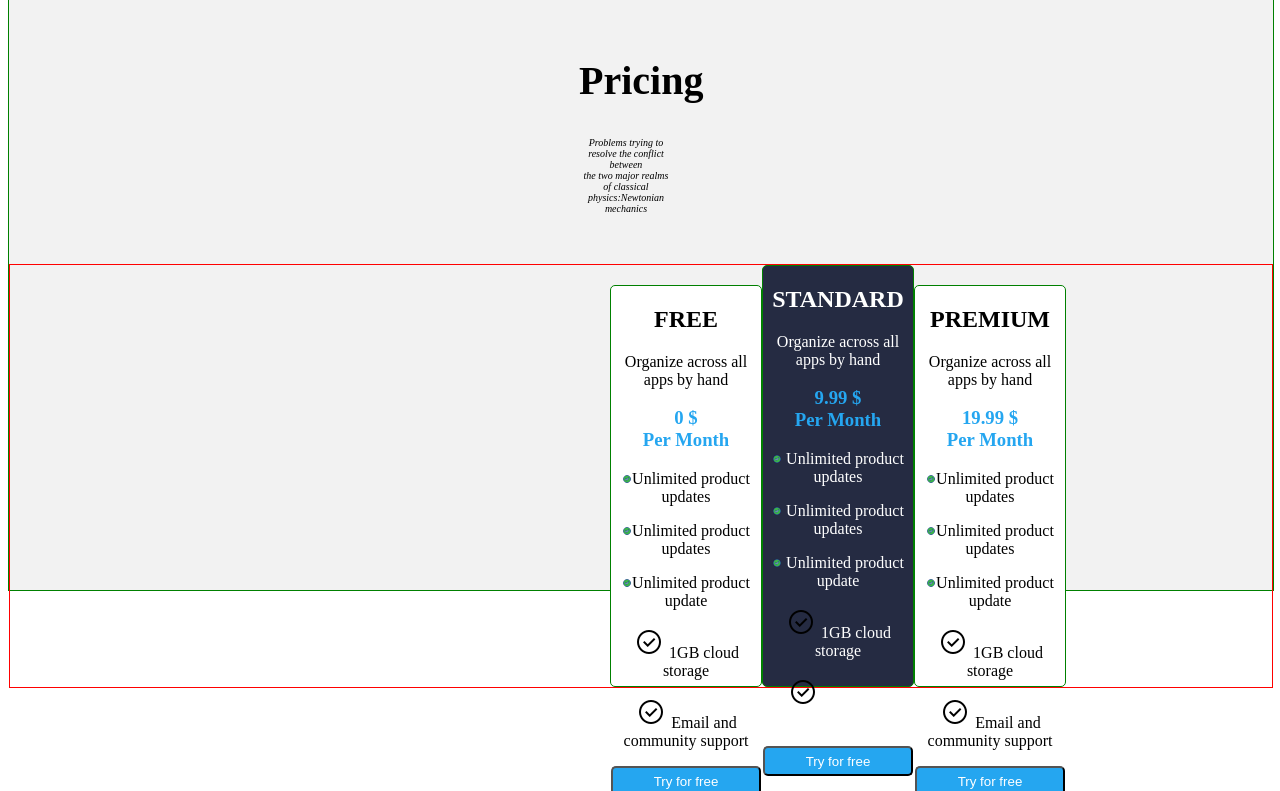
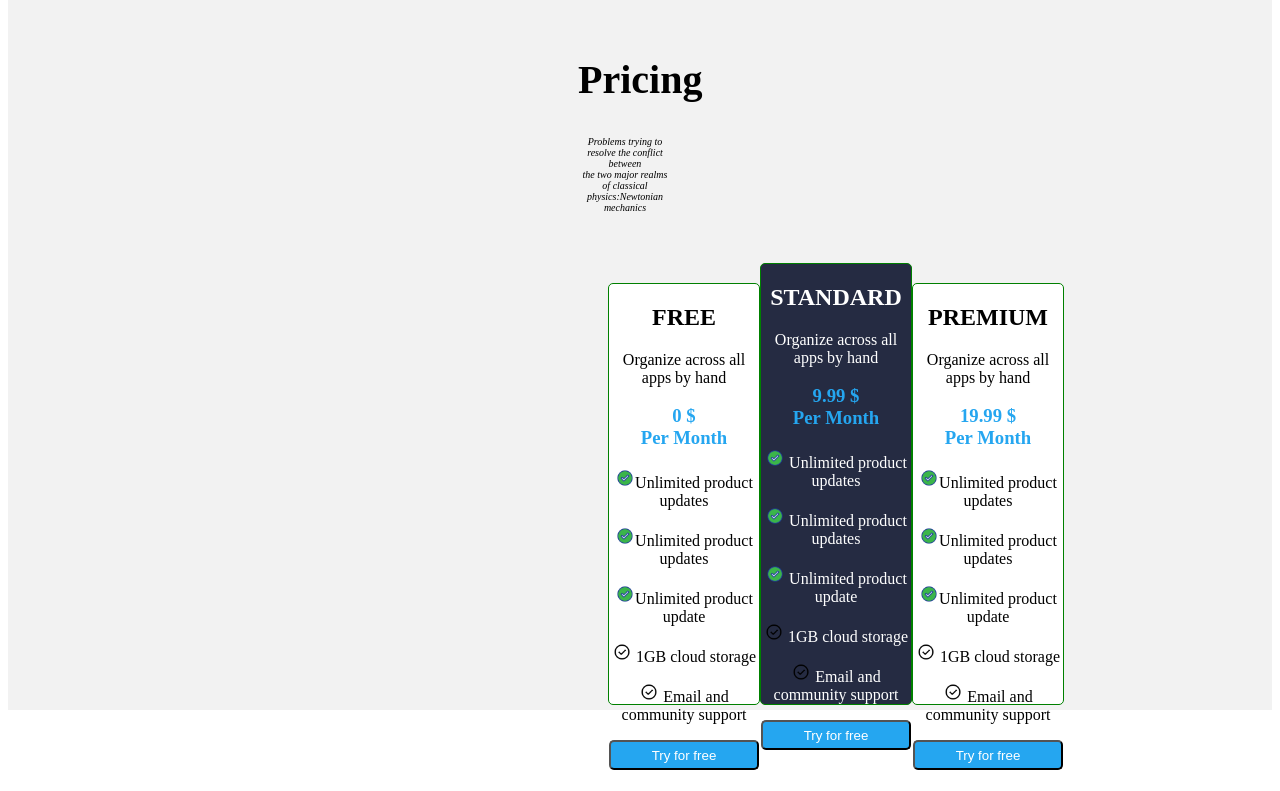
Before and after one commit to Kariuki1976/Insurance-Website, a plain HTML site: page index.html in a window 1280 px wide. Shown: the part 1926-2717 px from the top of the page. After the commit the page ends 2696 px from the top, so only its background shows below. Drawn offline with Linux system fonts and the light colour scheme.

Commit message:
structured,positioned and styled cards 7,8,9

```diff
--- a/style.css
+++ b/style.css
@@ -152,11 +152,11 @@ li{
     font-style: italic;
 }
 .section-4{
-    height: 1400px;
+    height: 1500px;
     width: 100%;
     /* display: inline-flex;
     justify-content: space-around; */
-    border: 1px solid green;
+    /* border: 1px solid green; */
     background-color: rgba(209, 209, 209, 0.288);
 }
 .header{
@@ -260,14 +260,14 @@ li{
 .allcards{
     display: flex;
     justify-content: space-around;
-    border: 1px solid red;
+    /* border: 1px solid red; */
     margin-top: 50px;
 }
 .card7{
     border: 1px solid green;
     border-radius: 5px;
     text-align: center;
-    height: 400px;
+    height: 420px;
     width: 300px;
     background: white;
     margin-left: 600px;
@@ -280,7 +280,7 @@ li{
     border: 1px solid green;
     border-radius: 5px;
     text-align: center;
-    height: 420px;
+    height: 440px;
     width: 300px;
     background: #252B42;
     color: white;
@@ -292,7 +292,7 @@ li{
     border: 1px solid green;
     border-radius: 5px;
     text-align: center;
-    height: 400px;
+    height: 420px;
     width: 300px;
     background: white;
     margin-right: 600px;
@@ -309,6 +309,10 @@ li{
   border-radius: 5px;
 }
 #green{
-    height: 10px;
-    width: 10px;
+    height: 20px;
+    width: 20px;
 }
+#tick{
+    height: 20px;
+    width: 20px;
+}
```
